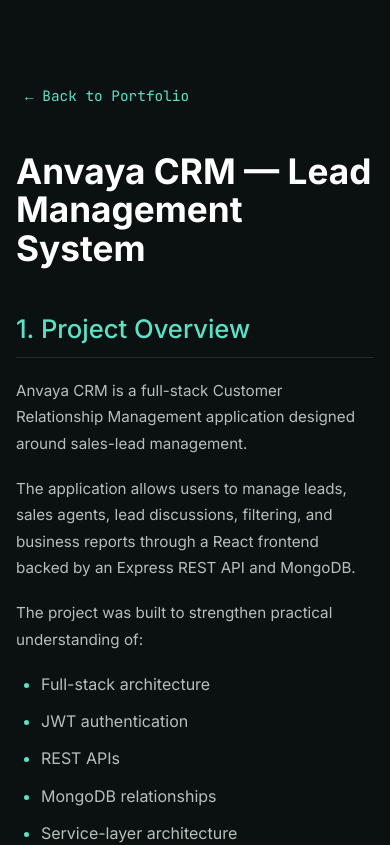
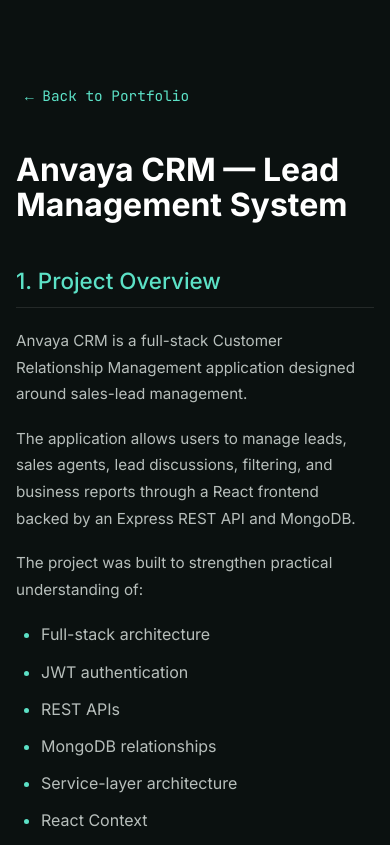
Before and after one commit to sunny-raj-sah/Portfolio, a React (Vite) app: page /case-study/anvaya-crm in a window 390 px wide. Shown: the top 845 px of the page. Built offline with nearby package versions, Linux system fonts and the light colour scheme; no server answers.

Commit message:
update details

```diff
--- a/src/data/case-studies/langchain-ai-admin.md
+++ b/src/data/case-studies/langchain-ai-admin.md
@@ -1,4 +1,4 @@
-# LangChain AI Admin Query Assistant
+# AI Admin Query Assistant
 
 ## Project Overview
 
--- a/src/data/portfolioData.js
+++ b/src/data/portfolioData.js
@@ -465,7 +465,7 @@ export const skills = {
 
 export const projects = [
   {
-    name: "PDF Grounded AI Document Q&A RAG System",
+    name: "AI Document Q&A System — RAG-Based LLM Application",
     hash: "rag001",
     sectionId: "project-pdf-rag",
     description:
@@ -632,7 +632,7 @@ caseStudy: "kaviospix",
   },
 
   {
-    name: "LangChain-AI Admin Query Assistant",
+    name: "AI Admin Query Assistant",
     hash: "ai007",
      sectionId: "project-langchain-ai-admin",
     description:
--- a/src/index.css
+++ b/src/index.css
@@ -525,7 +525,7 @@ a:hover {
 .case-study-title {
   margin: 0 0 30px;
 
-  font-size: clamp(2.2rem, 5vw, 4rem);
+  font-size: clamp(2.0rem, 5vw, 4rem);
   line-height: 1.1;
   font-weight: 700;
 
@@ -538,7 +538,7 @@ a:hover {
   margin-top: 65px;
   margin-bottom: 20px;
 
-  font-size: clamp(1.6rem, 3vw, 2.2rem);
+  font-size: clamp(1.6rem, 3vw, 2.0rem);
   line-height: 1.25;
 
   color: var(--mint, #72e6c1);
@@ -553,7 +553,7 @@ a:hover {
   margin-top: 35px;
   margin-bottom: 14px;
 
-  font-size: 1.25rem;
+  font-size: 1.20rem;
   color: #ffffff;
 }
 
@@ -748,12 +748,12 @@ a:hover {
   }
 
   .case-study-title {
-    font-size: 2.2rem;
+    font-size: 2rem;
   }
 
   .case-study-heading {
     margin-top: 45px;
-    font-size: 1.6rem;
+    font-size: 1.4rem;
   }
 
   .case-study-paragraph {
```
Also changed, not shown: src/data/case-studies/pdf-rag.md (+1 -4 lines), src/data/case-studies/workasana.md (line endings or trailing spaces).
